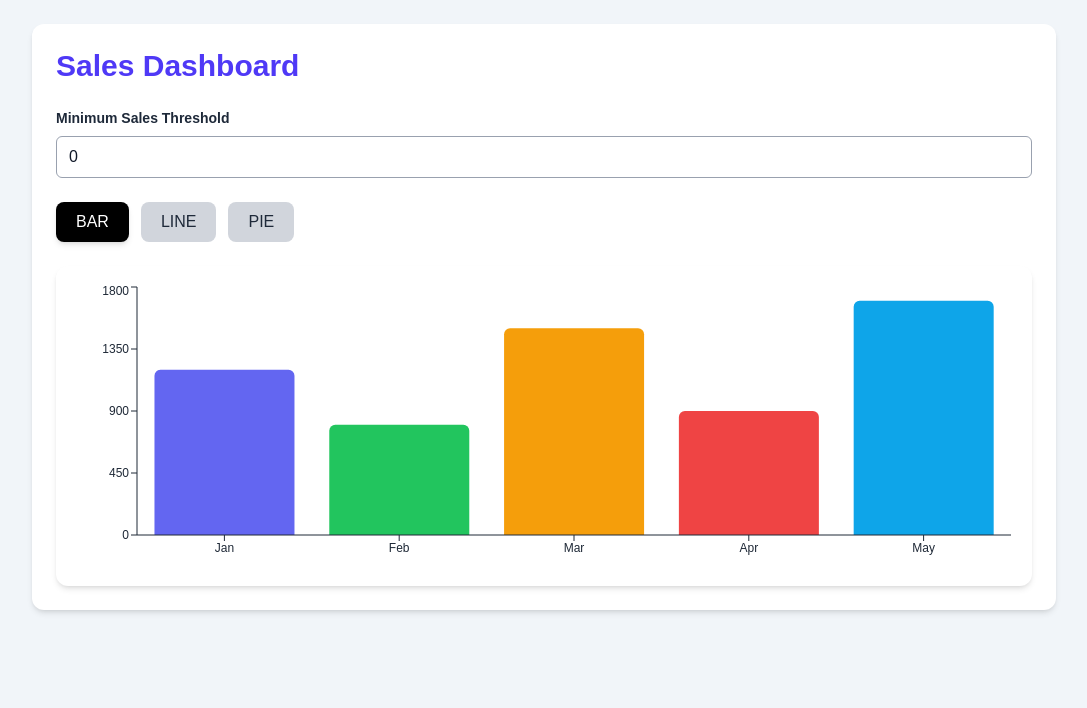
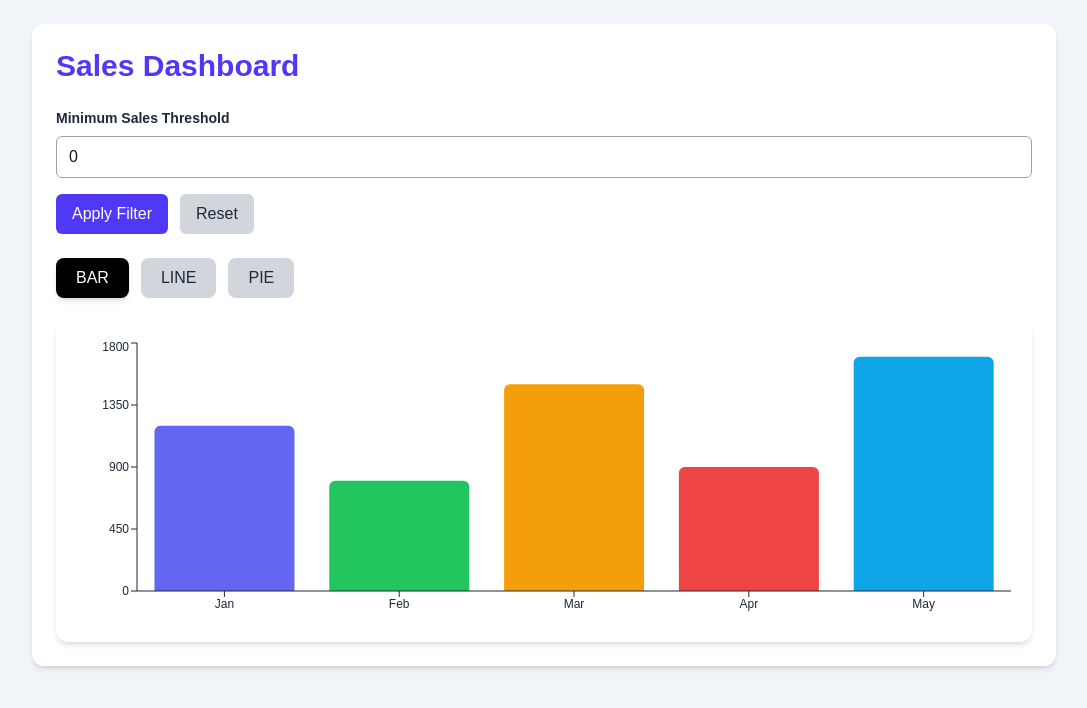
Before and after one commit to AtharvaRGhadge/sales-dashboard-nextjs, a Next.js app: page /dashboard in a window 1280 px wide. Shown: the top 708 px of the page, without its empty margins (96-1183 px from the left). Built offline with nearby package versions, Linux system fonts and the light colour scheme.

Commit message:
Add apply and reset buttons for sales threshold filter

```diff
--- a/src/components/FilterInput.tsx
+++ b/src/components/FilterInput.tsx
@@ -1,4 +1,6 @@
 "use client";
+
+import { useState } from "react";
 
 type Props = {
   threshold: number;
@@ -6,6 +8,17 @@ type Props = {
 };
 
 export default function FilterInput({ threshold, setThreshold }: Props) {
+  const [inputValue, setInputValue] = useState<number>(threshold);
+
+  const handleApply = () => {
+    setThreshold(inputValue);
+  };
+
+  const handleReset = () => {
+    setInputValue(0);
+    setThreshold(0);
+  };
+
   return (
     <div className="mb-6">
       <label className="block mb-2 text-sm font-semibold text-gray-800">
@@ -14,11 +27,27 @@ export default function FilterInput({ threshold, setThreshold }: Props) {
 
       <input
         type="number"
-        value={threshold}
-        onChange={(e) => setThreshold(Number(e.target.value))}
+        value={inputValue}
+        onChange={(e) => setInputValue(Number(e.target.value))}
         placeholder="Enter minimum sales amount"
         className="w-full rounded-md border border-gray-400 px-3 py-2 text-gray-900 placeholder-gray-400 focus:outline-none focus:ring-2 focus:ring-indigo-500 focus:border-indigo-500"
       />
+
+      <div className="mt-4 flex gap-3">
+        <button
+          onClick={handleApply}
+          className="rounded-md bg-indigo-600 px-4 py-2 text-white hover:bg-indigo-700"
+        >
+          Apply Filter
+        </button>
+
+        <button
+          onClick={handleReset}
+          className="rounded-md bg-gray-300 px-4 py-2 text-gray-800 hover:bg-gray-400"
+        >
+          Reset
+        </button>
+      </div>
     </div>
   );
 }
```
